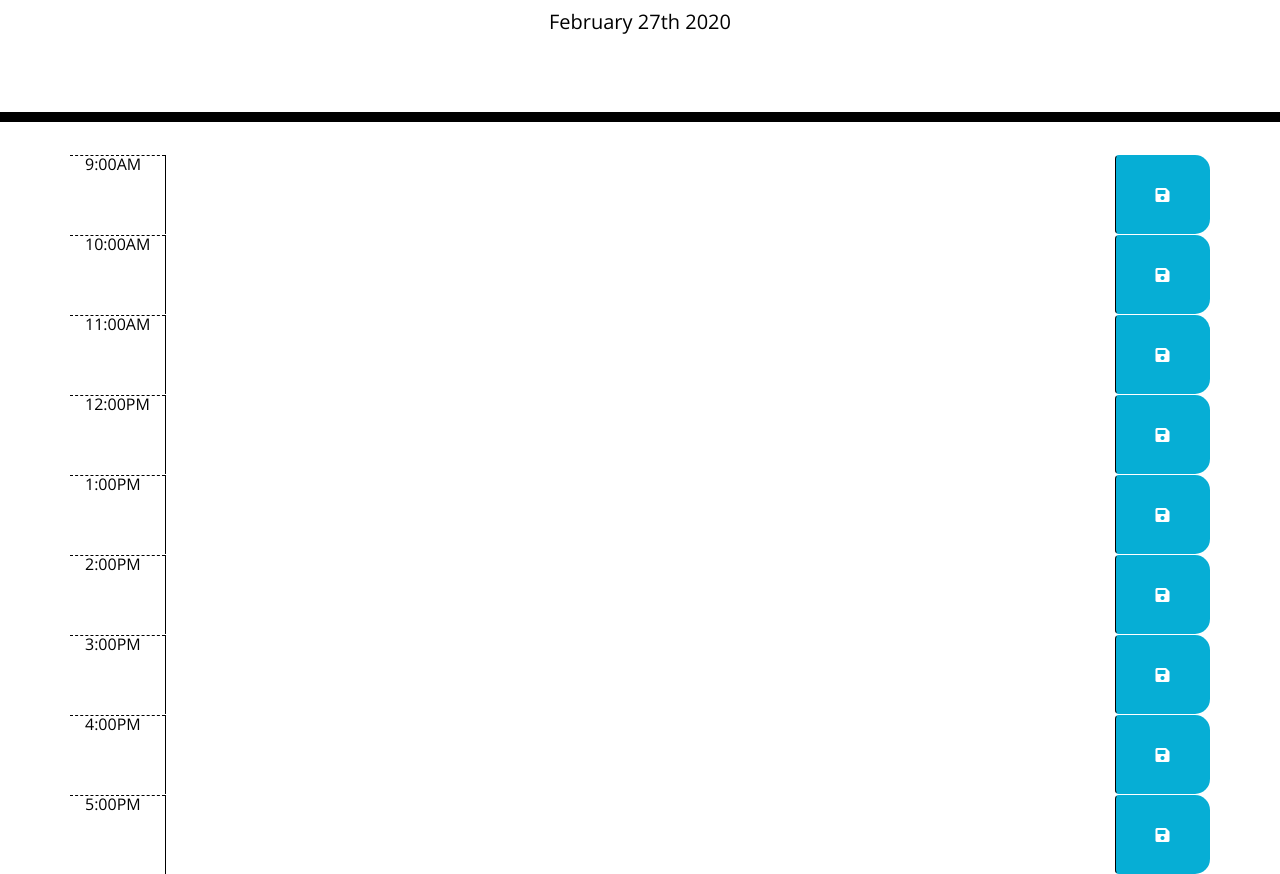
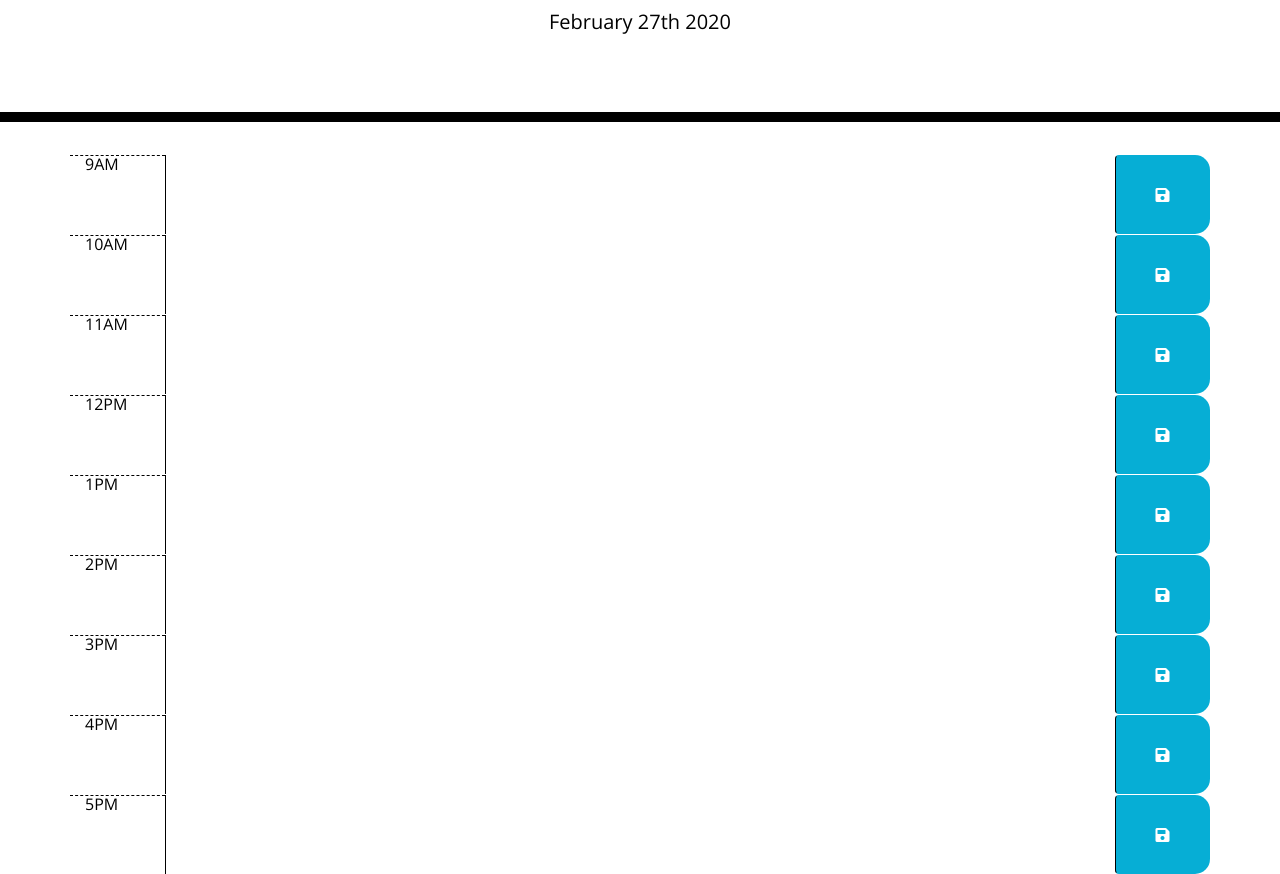
Before and after one commit to ErikBle/Day-Planner, a plain HTML site: page index.html in a window 1280 px wide. Shown: the part 182-1056 px from the top of the page. Drawn offline with nearby package versions, Linux system fonts and the light colour scheme.

Commit message:
Fixed: html hour texts

```diff
--- a/index.html
+++ b/index.html
@@ -32,55 +32,55 @@
       <!-- Timeblocks go here -->
 
       <div id="hour-9" class="row">
-        <div class="col-md-1 hour">9:00AM</div>
+        <div class="col-md-1 hour">9AM</div>
         <textarea class="col-md-10"></textarea>
         <button class="btn saveBtn col-md-1"><i class="fas fa-save"></i></button>
       </div>
 
       <div id="hour-10" class="row">
-        <div class="col-md-1 hour">10:00AM</div>
+        <div class="col-md-1 hour">10AM</div>
         <textarea class="col-md-10"></textarea>
         <button class="btn saveBtn col-md-1"><i class="fas fa-save"></i></button>
       </div>
 
       <div id="hour-11" class="row">
-        <div class="col-md-1 hour">11:00AM</div>
+        <div class="col-md-1 hour">11AM</div>
         <textarea class="col-md-10"></textarea>
         <button class="btn saveBtn col-md-1"><i class="fas fa-save"></i></button>
       </div>
 
       <div id="hour-12" class="row">
-        <div class="col-md-1 hour">12:00PM</div>
+        <div class="col-md-1 hour">12PM</div>
         <textarea class="col-md-10"></textarea>
         <button class="btn saveBtn col-md-1"><i class="fas fa-save"></i></button>
       </div>
 
      <div id="hour-13" class="row">
-        <div class="col-md-1 hour">1:00PM</div>
+        <div class="col-md-1 hour">1PM</div>
         <textarea class="col-md-10"></textarea>
         <button class="btn saveBtn col-md-1"><i class="fas fa-save"></i></button>
       </div>
 
       <div id="hour-14" class="row">
-        <div class="col-md-1 hour">2:00PM</div>
+        <div class="col-md-1 hour">2PM</div>
         <textarea class="col-md-10"></textarea>
         <button class="btn saveBtn col-md-1"><i class="fas fa-save"></i></button>
       </div>
 
       <div id="hour-15" class="row">
-       <div class="col-md-1 hour">3:00PM</div>
+       <div class="col-md-1 hour">3PM</div>
         <textarea class="col-md-10"></textarea>
         <button class="btn saveBtn col-md-1"><i class="fas fa-save"></i></button>
       </div>
 
       <div id="hour-16" class="row">
-        <div class="col-md-1 hour">4:00PM</div>
+        <div class="col-md-1 hour">4PM</div>
         <textarea class="col-md-10"></textarea>
         <button class="btn saveBtn col-md-1"><i class="fas fa-save"></i></button>
       </div>
 
       <div id="hour-17" class="row">
-        <div class="col-md-1 hour">5:00PM</div>
+        <div class="col-md-1 hour">5PM</div>
         <textarea class="col-md-10"></textarea>
         <button class="btn saveBtn col-md-1"><i class="fas fa-save"></i></button>
       </div>
```
